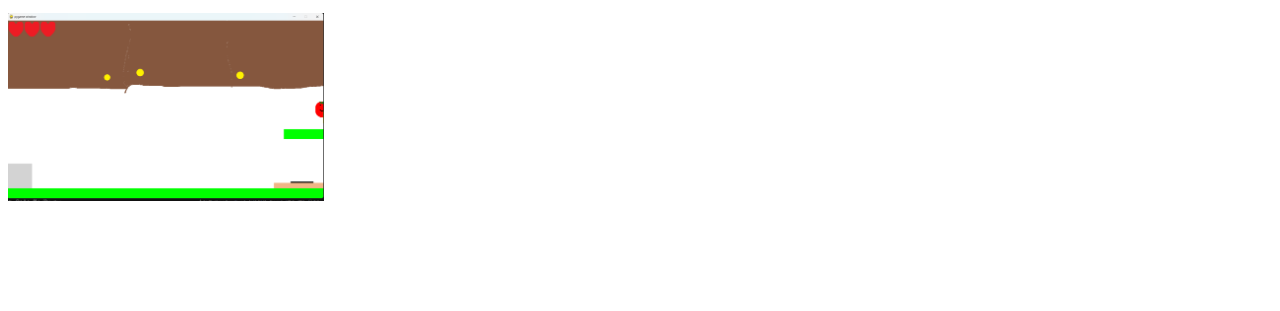
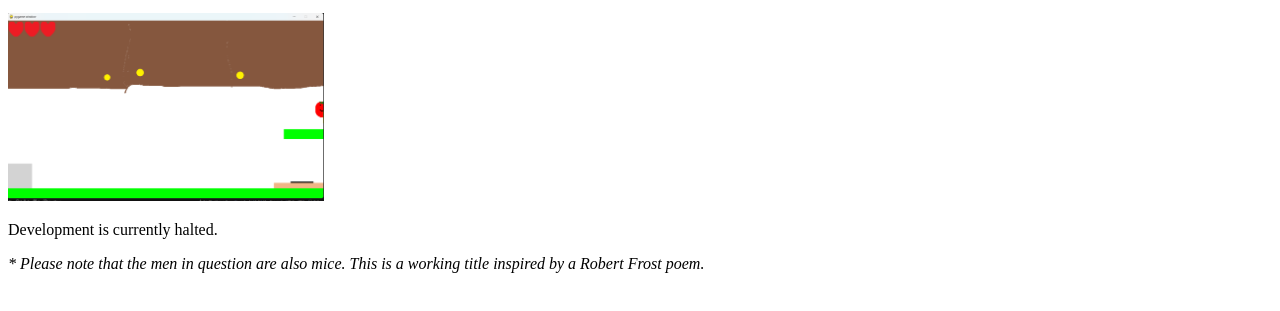
Before and after one commit to TotalNerdGamer/totalnerdgamer.github.io, a plain HTML site: page archie.html in a window 1280 px wide. Shown: the part 155-466 px from the top of the page. Drawn offline with Linux system fonts and the light colour scheme.

Commit message:
Added a new hunt link!

```diff
--- a/archie.html
+++ b/archie.html
@@ -15,6 +15,7 @@
         <h1>Archie: Of Mice and Men</h1>
         <p>Archie: Of Mice and Men* is the name of the indie game I'm working on with a few friends. It's still in a very early development stage.</p>
         <img src="assets/archiess.png" alt="A photo taken in a very early development stage. The player character is a gray square and there are green rectangles for terrain." width="25%" height="25%">
-
+        <p>Development is currently halted.</p>
+        <footer><i>* Please note that the men in question are also mice. This is a working title inspired by a <a href="https://www.poetryfoundation.org/poems/43816/to-a-mouse-56d222ab36e33" target="_blank_" class="hiddenlink" onclick="hidlink('frost')">Robert Frost poem.</a></i></footer>
     </body>
 </html>
--- a/funweb.js
+++ b/funweb.js
@@ -25,7 +25,7 @@ function fotr() {
 }
 
 function hidlink(name) {
-    const allhid = ["spamton","archie"];
+    const allhid = ["spamton","archie","frost"];
     if (localStorage.vishid) {
         const vislist = JSON.parse(localStorage.vishid);
         if (!vislist.includes(name)) {
@@ -44,6 +44,7 @@ function genhuntlist() {
     const conv = {
         "spamton": "<li><p>Deltarune's <a href='https://deltarune.com/sweepstakes' target='_blank_'>Spamton Sweepstakes</a>.</p></li>",
         "archie": "<li><p>The page discussing the development of <a href='archie.html'>my indie game \"Archie: Of Mice and Men.\"</a></p></li>",
+        "frost": "<li><p><a href=\"https://www.poetryfoundation.org/poems/43816/to-a-mouse-56d222ab36e33\" target=\"_blank_\">Robert Frost's poem \"To a Mouse.\"</a> I'll admit I have a hard time understanding it(it is EXTREMELY Scottish) but as far as I can tell it's pretty good.<p></li>",
     }
     if (localStorage.vishid) {
         const vislist = JSON.parse(localStorage.vishid);
--- a/style.css
+++ b/style.css
@@ -16,7 +16,7 @@ body {
     background-color: var(--primary-bg-color);
     transition: background-color 2s;
 }
-h1, p, h2, h3, h4, h5, h6 {
+h1, p, h2, h3, h4, h5, h6, footer{
     color: var(--primary-text-color);
     display: absolute;
     transition: color 2s;
```
Also changed, not shown: 404.html (+1 -1 lines).
